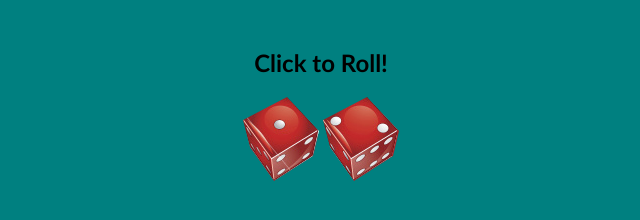
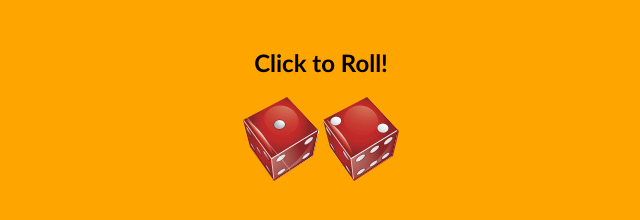
Before and after one commit to ehzawad/crap, a plain HTML site: page index.html in a window 1280 px wide. Shown: the whole page, without its empty margins (319-959 px from the left). Drawn offline with nearby package versions, Linux system fonts and the light colour scheme.

Commit message:
color changed

```diff
--- a/style.css
+++ b/style.css
@@ -1,5 +1,5 @@
 body{
-	background: teal;
+	background: orange;
 	font-family: Calibri, sans-serif;
 	padding:3em;
 	margin: 0 auto;
```
